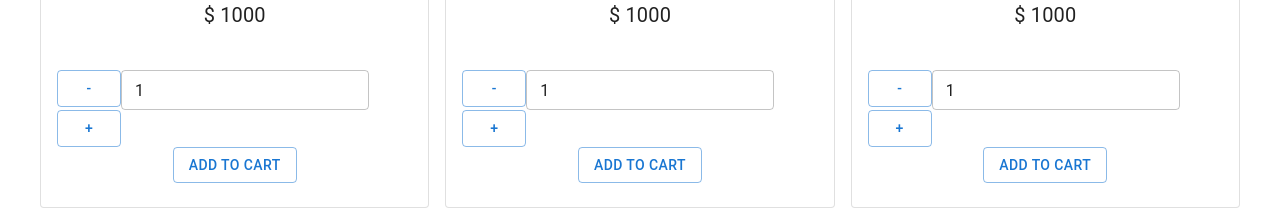
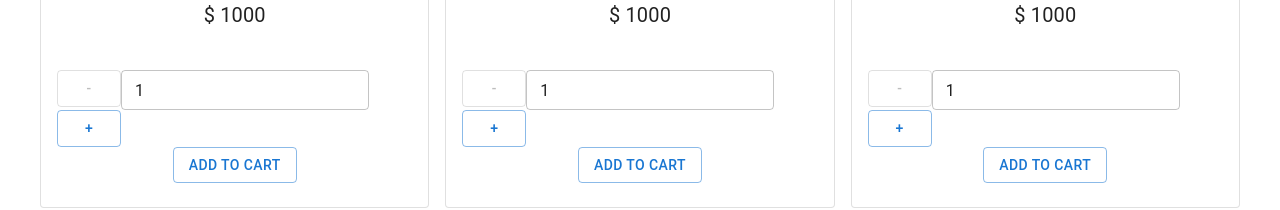
Before and after one commit to Vasyltsiun/shop-project-16.03, a React (Create React App) app: page / in a window 1280 px wide. Shown: the part 656-866 px from the top of the page. Built offline with nearby package versions, Linux system fonts and the light colour scheme.

Commit message:
added disabled in count

```diff
--- a/src/components/Products/ProductListItem.tsx
+++ b/src/components/Products/ProductListItem.tsx
@@ -69,7 +69,11 @@ class ProductListItem extends Component<Props, State> {
                     <div className="product-price">$ {this.props.price}</div>
 
                     <div className="product-quantity"></div>
-                    <Button variant="outlined" onClick={this.onDecrementClick}>
+                    <Button
+                        variant="outlined"
+                        onClick={this.onDecrementClick}
+                        disabled={this.state.count <= 1}
+                    >
                         -
                     </Button>
                     <TextField size="small" value={this.state.count} />
```
